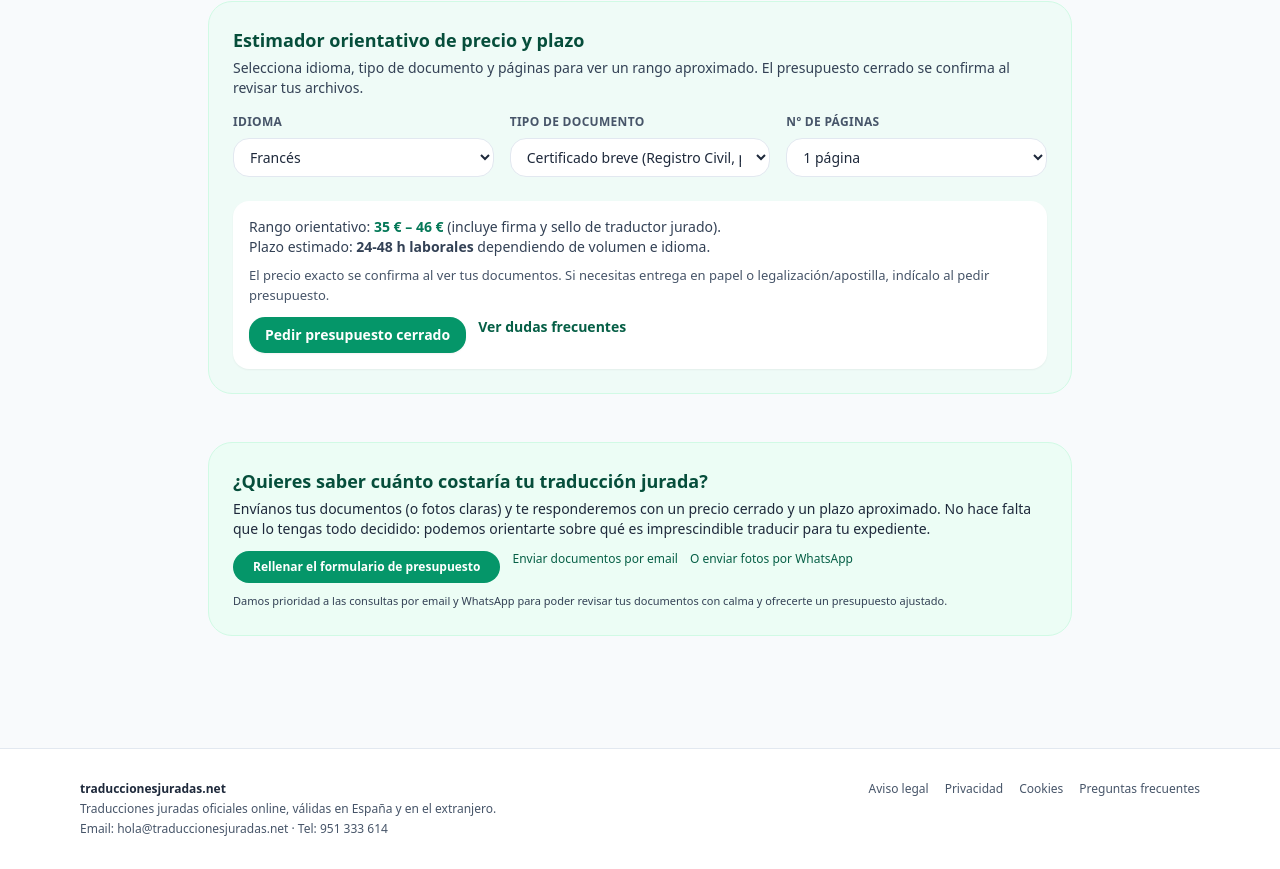
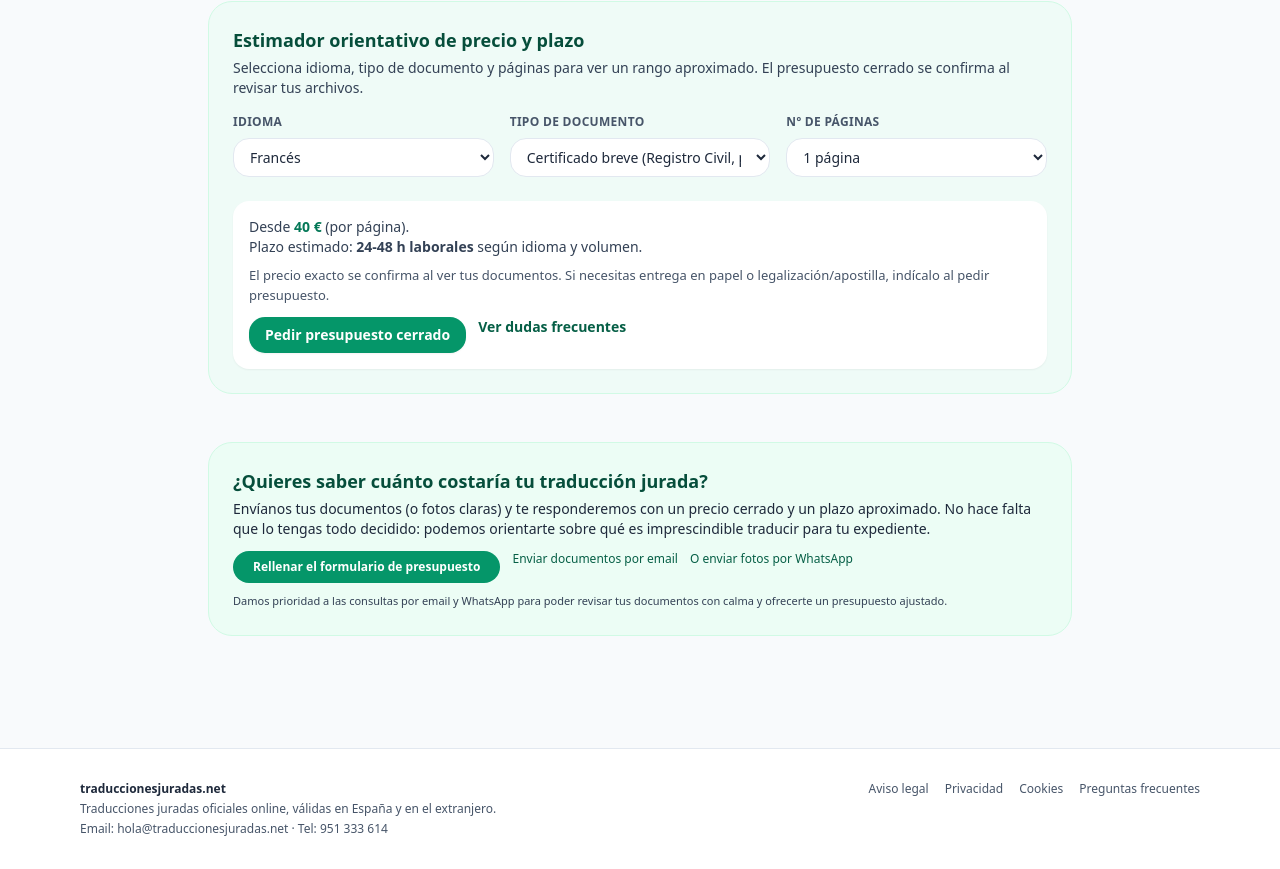
Before and after one commit to juanlatregua/traduccionesjuradas-next, a Next.js app: page /precios-traduccion-jurada in a window 1280 px wide. Shown: the part 1496-2365 px from the top of the page. Built offline with nearby package versions, Linux system fonts and the light colour scheme.

Commit message:
Update price estimator bases and add anonymized PDF examples

```diff
--- a/components/PriceEstimator.tsx
+++ b/components/PriceEstimator.tsx
@@ -26,37 +26,31 @@ const DOC_LABEL: Record<DocType, string> = {
 };
 
 const BASE_PRICE: Record<DocType, number> = {
-  certificado: 35,
-  academico: 55,
-  juridico: 65,
-  mercantil: 70,
+  certificado: 40,
+  academico: 50,
+  juridico: 50,
+  mercantil: 50,
 };
 
 const LANG_MULTIPLIER: Record<Lang, number> = {
-  fr: 1,
-  de: 1.1,
-  en: 1,
-  it: 1,
-  pt: 1,
-  nl: 1.15,
-  ca: 1,
-  sv: 1.2,
-  no: 1.2,
+  fr: 1, // 40 €/página
+  de: 1.25, // ~50 €/página
+  en: 1.25,
+  it: 1.25,
+  pt: 1.25,
+  nl: 1.25,
+  ca: 1.25,
+  sv: 1.25,
+  no: 1.25,
 };
 
 const PAGES_OPTIONS = [1, 2, 3, 4, 5, 6];
 
 function calculateRange(doc: DocType, lang: Lang, pages: number) {
-  const base = BASE_PRICE[doc] * LANG_MULTIPLIER[lang];
-  const min = Math.round(base * pages);
-  const max = Math.round(base * pages * 1.3);
-  const days =
-    doc === "certificado"
-      ? "24-48 h laborales"
-      : doc === "academico"
-      ? "2-4 días laborales"
-      : "2-5 días laborales";
-  return { min, max, days };
+  const basePerPage = Math.round(BASE_PRICE[doc] * LANG_MULTIPLIER[lang]);
+  const total = basePerPage * Math.max(1, pages);
+  const days = doc === "certificado" ? "24-48 h laborales" : "2-4 días laborales";
+  return { basePerPage, total, days };
 }
 
 export default function PriceEstimator() {
@@ -131,15 +125,15 @@ export default function PriceEstimator() {
 
       <div className="mt-6 rounded-2xl bg-white p-4 shadow-sm">
         <p className="text-sm text-slate-700">
-          Rango orientativo:{" "}
+          Desde{" "}
           <span className="font-semibold text-emerald-700">
-            {result.min} € – {result.max} €
+            {pages === 1 ? result.basePerPage : result.total} €
           </span>{" "}
-          (incluye firma y sello de traductor jurado).
+          {pages > 1 ? "(orientativo para todo el documento)" : "(por página)"}.
         </p>
         <p className="text-sm text-slate-700">
           Plazo estimado: <span className="font-semibold">{result.days}</span>{" "}
-          dependiendo de volumen e idioma.
+          según idioma y volumen.
         </p>
         <p className="mt-2 text-[13px] text-slate-600">
           El precio exacto se confirma al ver tus documentos. Si necesitas entrega en papel
```
